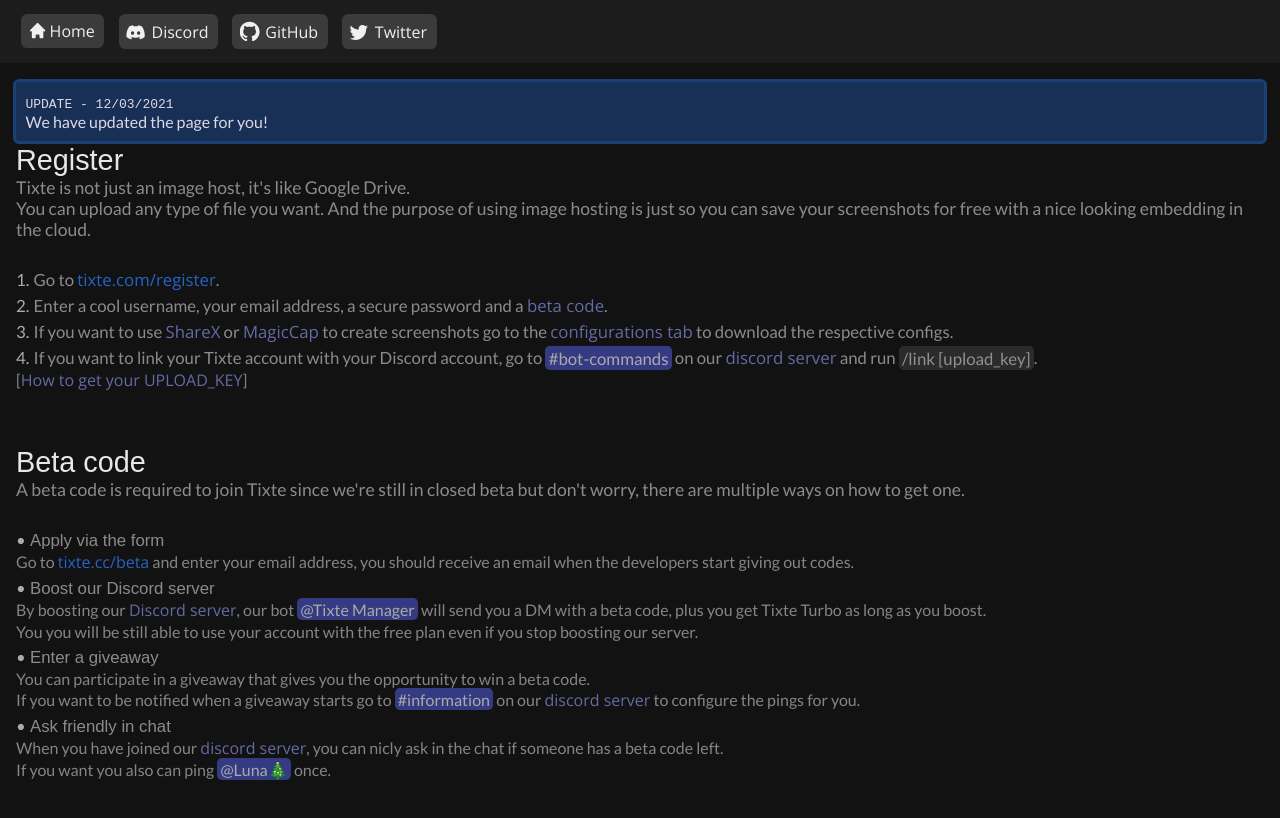
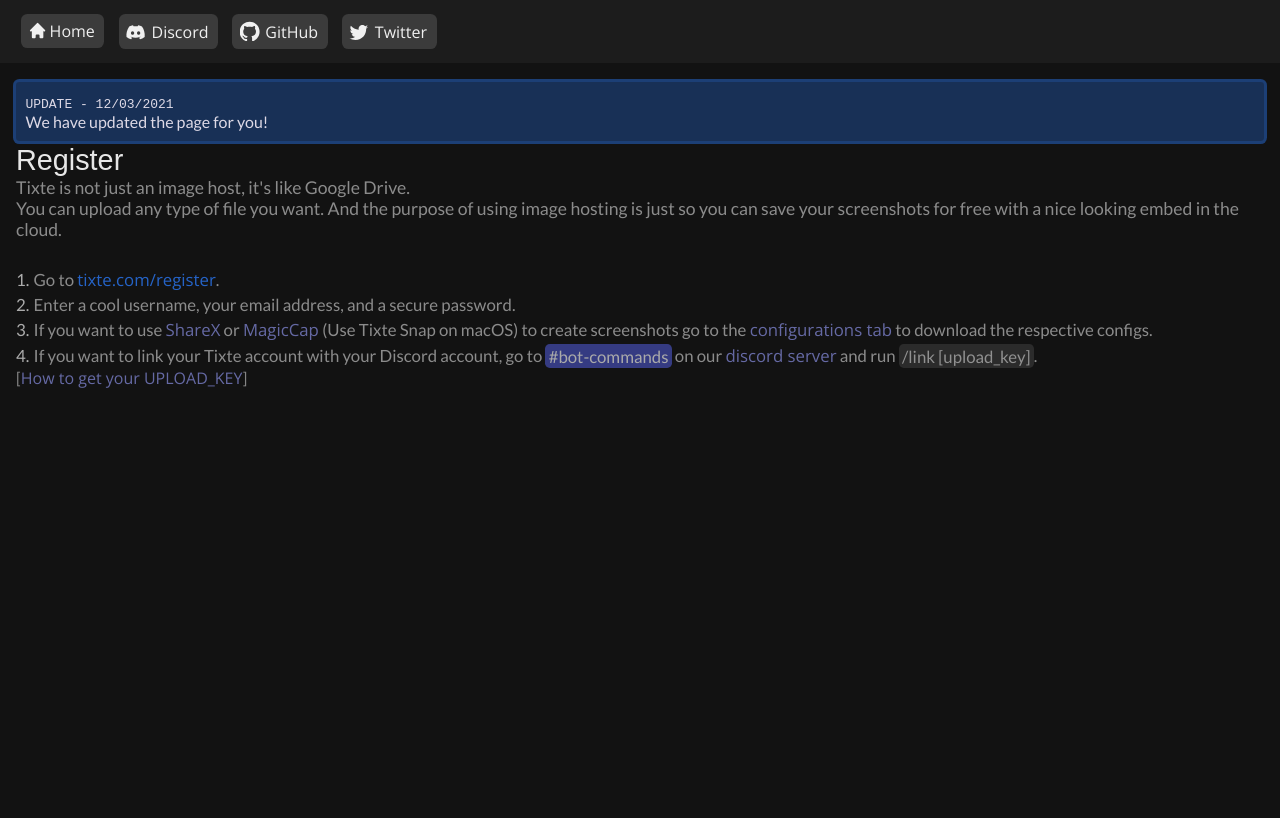
Before and after one commit to Luna-devv/Tixte, a Next.js app: page /read/register in a window 1280 px wide. Shown: the top 818 px of the page. Built offline with nearby package versions, Linux system fonts and the light colour scheme.

Commit message:
Update register.jsx

```diff
--- a/pages/read/register.jsx
+++ b/pages/read/register.jsx
@@ -5,43 +5,22 @@
     page: 'register',
     payload: [{
         title: 'Register',
-        description: 'Tixte is not just an image host, it\'s like Google Drive. <br /> You can upload any type of file you want. And the purpose of using image hosting is just so you can save your screenshots for free with a nice looking embedding in the cloud.',
+        description: 'Tixte is not just an image host, it\'s like Google Drive. <br /> You can upload any type of file you want. And the purpose of using image hosting is just so you can save your screenshots for free with a nice looking embed in the cloud.',
         section: 'how',
         list: [{
             id: 1,
             text: 'Go to <a href="https://tixte.com/register" class="link">tixte.com/register</a>.'
         }, {
             id: 2,
-            text: 'Enter a cool username, your email address, a secure password and a <a href="#code" class="df-link">beta code</a>.'
+            text: 'Enter a cool username, your email address, and a secure password.'
         }, {
             id: 3,
-            text: 'If you want to use <a href="https://getsharex.com/" class="df-link">ShareX</a> or <a href="https://magiccap.me/" class="df-link">MagicCap</a> to create screenshots go to the <a href="https://tixte.com/dashboard/configurations" class="df-link">configurations tab</a> to download the respective configs.'
+            text: 'If you want to use <a href="https://getsharex.com/" class="df-link">ShareX</a> or <a href="https://magiccap.me/" class="df-link">MagicCap</a> (Use Tixte Snap on macOS) to create screenshots go to the <a href="https://tixte.com/dashboard/configurations" class="df-link">configurations tab</a> to download the respective configs.'
         }, {
             id: 4,
             text: 'If you want to link your Tixte account with your Discord account, go to <a href="https://discord.com/channels/818940877262553141/818942351946022952" class="mention">#bot-commands</a> on our <a href="/go/discord" class="df-link">discord server</a> and run <a class="highlight">/link [upload_key]</a>.',
             subs: ['[<a class="df-link">How to get your UPLOAD_KEY</a>]']
         }]
-    }, {
-        title: 'Beta code',
-        description: 'A beta code is required to join Tixte since we\'re still in closed beta but don\'t worry, there are multiple ways on how to get one.',
-        section: 'code',
-        list: [{
-            id: '•',
-            text: '<bold>Apply via the form</bold>',
-            subs: ['Go to <a href="https://tixte.cc/beta" class="link">tixte.cc/beta</a> and enter your email address, you should receive an email when the developers start giving out codes.']
-        }, {
-            id: '•',
-            text: '<bold>Boost our Discord server</bold>',
-            subs: ['By boosting our <a href="/go/discord" class="df-link">Discord server</a>, our bot <a href="https://discord.com/users/825825288608415754" class="mention">@Tixte Manager</a> will send you a DM with a beta code, plus you get Tixte Turbo as long as you boost.', 'You you will be still able to use your account with the free plan even if you stop boosting our server.']
-        }, {
-            id: '•',
-            text: '<bold>Enter a giveaway</bold>',
-            subs: ['You can participate in a giveaway that gives you the opportunity to win a beta code.', 'If you want to be notified when a giveaway starts go to <a href="https://discord.com/channels/818940877262553141/820152109101350952" class="mention">#information</a> on our <a href="/go/discord" class="df-link">discord server</a> to configure the pings for you.']
-        }, {
-            id: '•',
-            text: '<bold>Ask friendly in chat</bold>',
-            subs: ['When you have joined our <a href="/go/discord" class="df-link">discord server</a>, you can nicly ask in the chat if someone has a beta code left.', 'If you want you also can ping <a href="https://discord.com/users/821472922140803112" class="mention">@Luna🎄</a> once.']
-        }],
     }]
 };
 
```
